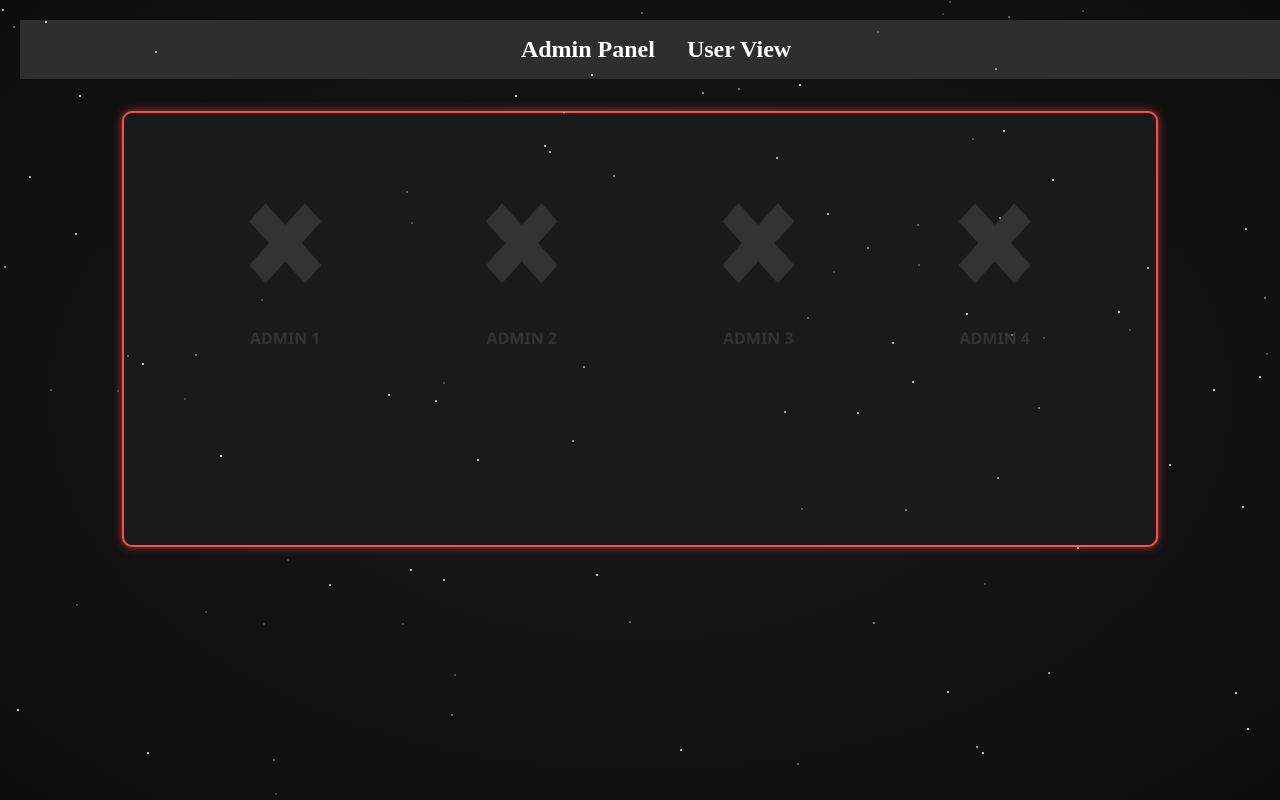
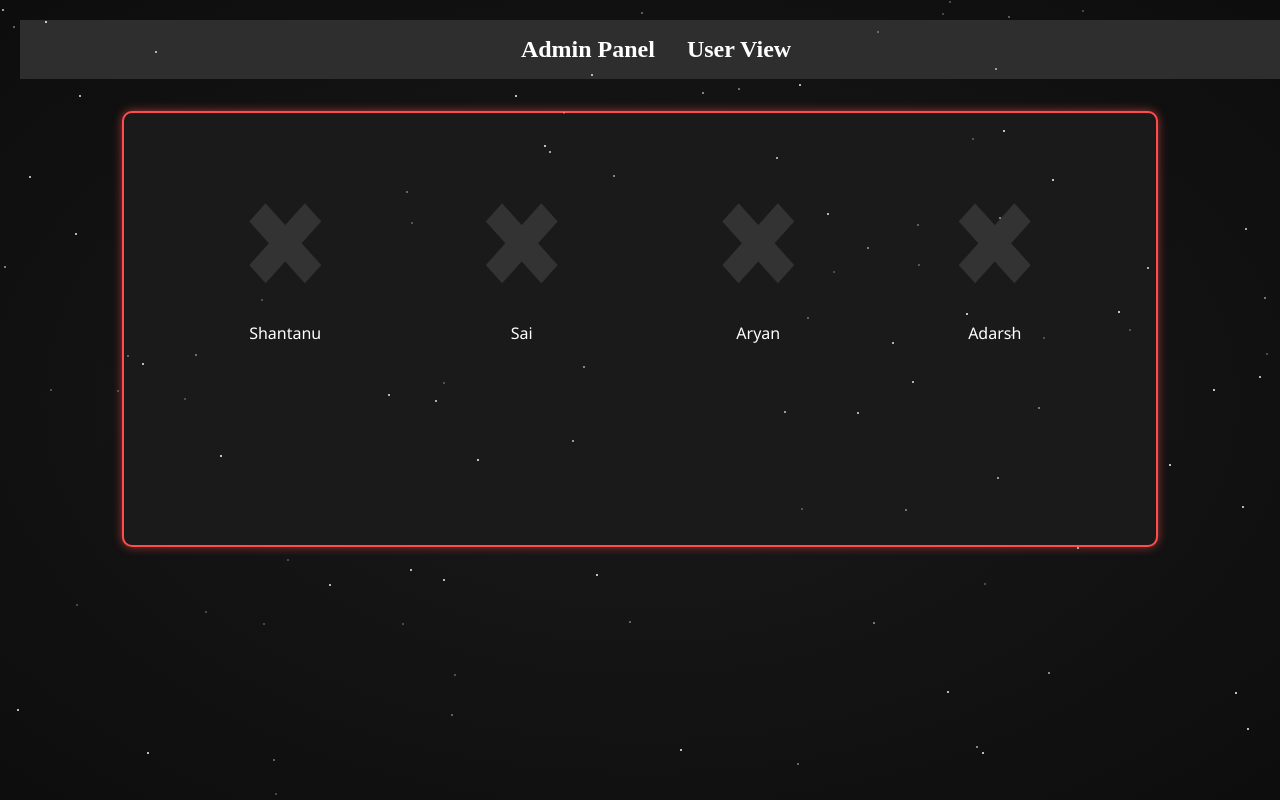
Before and after one commit to Dishi-Gautam/latent, a React (Vite) app in the folder client/: page /user in a window 1280 px wide. Built offline with nearby package versions, Linux system fonts and the light colour scheme; no server answers; a web font is replaced by a local one.

Commit message:
names added

```diff
--- a/client/src/components/User.jsx
+++ b/client/src/components/User.jsx
@@ -1,21 +1,26 @@
 import React from 'react';
 import './User.css';
+
+const admins = [
+  { id: 1, name: 'Shantanu' },
+  { id: 2, name: 'Sai' },
+  { id: 3, name: 'Aryan' },
+  { id: 4, name: 'Adarsh' },
+];
 
 const User = ({ rejectedAdmins = [] }) => {
   return (
     <div className="user-profile">
       <div className="crosses-container">
-        {[1, 2, 3, 4].map((id) => (
+        {admins.map(({ id, name }) => (
           <div key={id} className="cross-wrapper">
             <div className={`cross ${rejectedAdmins.includes(id) ? 'rejected' : ''}`}>✖</div>
-            <div className={`admin-name ${rejectedAdmins.includes(id) ? 'rejected' : ''}`}>
-              Admin {id}
+            <div className={`admin ${rejectedAdmins.includes(id) ? 'rejected' : ''}`}>
+              {name}
             </div>
           </div>
         ))}
       </div>
-
-
     </div>
   );
 };
```
